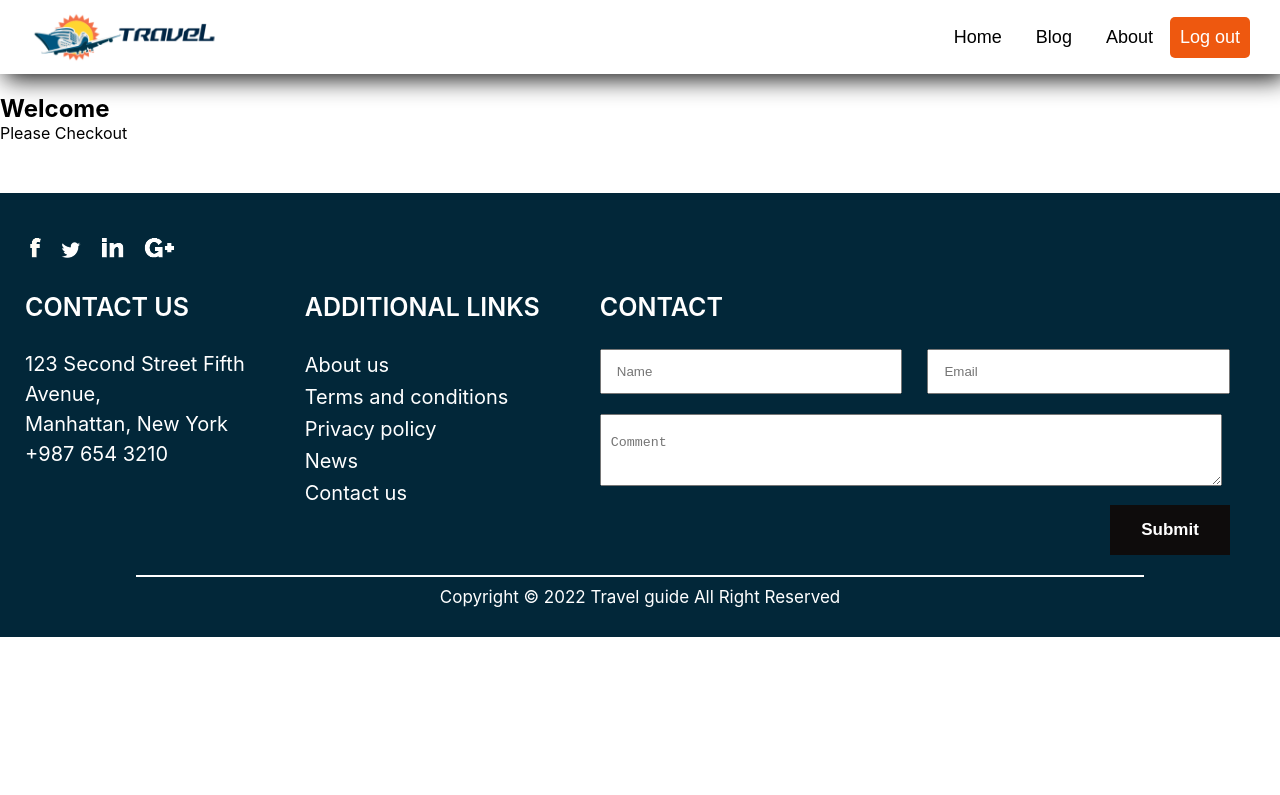
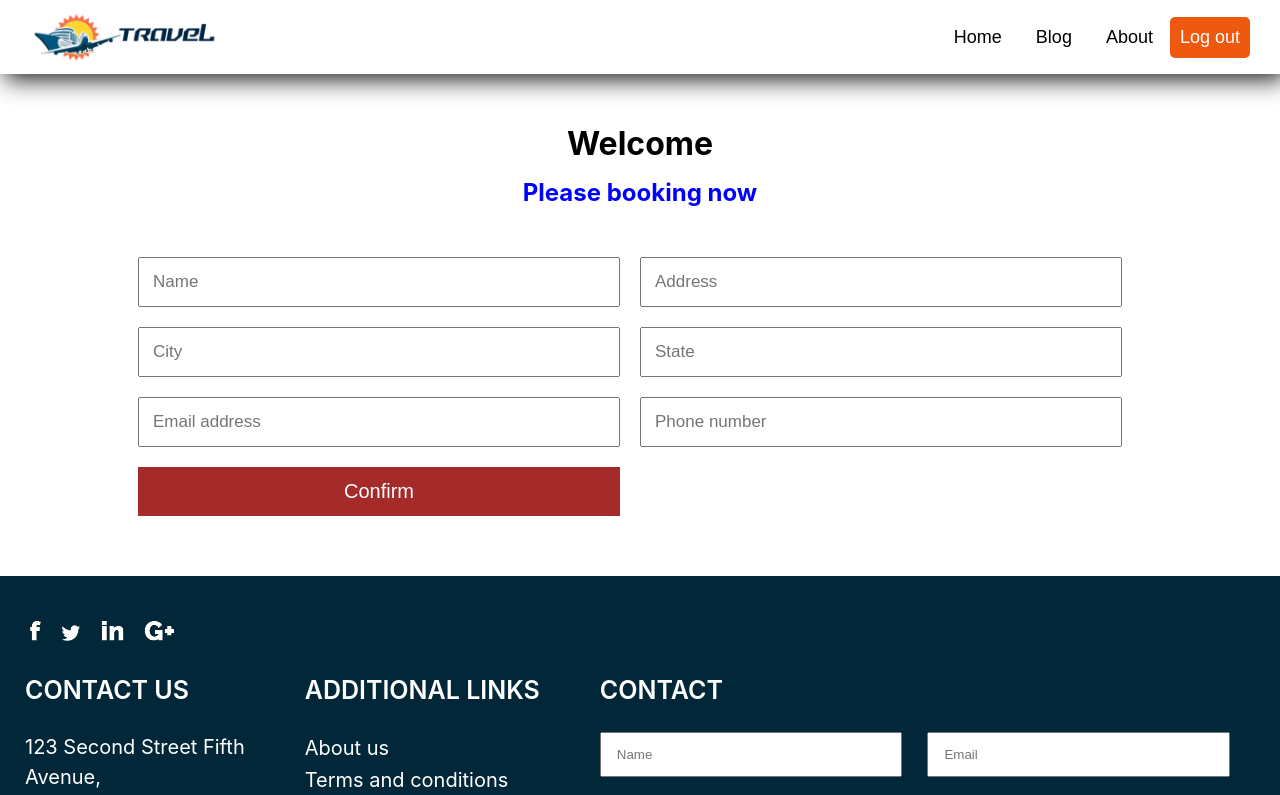
Before and after one commit to monirul360/Travel-guide, a React (Create React App) app: page /checkout in a window 1280 px wide. Shown: the top 795 px of the page. Built offline with nearby package versions, Linux system fonts and the light colour scheme; no server answers; sample sign-in values are in the browser's storage.

Commit message:
checkout page complate

```diff
--- a/src/Page/Checkout/Checkout.css
+++ b/src/Page/Checkout/Checkout.css
@@ -0,0 +1,44 @@
+.bookin {
+    margin-top: 30px;
+    padding: 20px;
+    text-align: center;
+}
+
+.bookin h2 {
+    font-size: 24px;
+    color: blue;
+    margin-top: 15px;
+}
+
+.bookin-from {
+    width: 80%;
+    margin: 20px auto;
+}
+
+.bookin-from input {
+    width: calc(50% - 30px);
+    padding: 13px;
+    margin: 10px 10px;
+    outline: none;
+    font-size: 17px;
+}
+
+.bookin-from input[type=submit] {
+    background-color: brown;
+    color: white;
+    border: none;
+    font-size: 20px;
+    font-family: Arial, Helvetica, sans-serif;
+    cursor: pointer;
+}
+
+/* ==========responsive code  */
+@media (max-width:576px) {
+    .bookin-from input {
+        width: 100%;
+        padding: 13px;
+        margin: 10px auto;
+        outline: none;
+        font-size: 17px;
+    }
+}
--- a/src/Page/Checkout/Checkout.js
+++ b/src/Page/Checkout/Checkout.js
@@ -1,10 +1,30 @@
 import React from 'react';
-
+import { toast, ToastContainer } from 'react-toastify';
+import 'react-toastify/dist/ReactToastify.css';
+import './Checkout.css';
 const Checkout = () => {
+    const confirm = e => {
+        e.preventDefault();
+        toast("Thank you for booking");
+    }
     return (
         <div>
-            <h2>Welcome</h2>
-            <p>Please Checkout</p>
+            <div className="bookin">
+                <h1>Welcome</h1>
+                <h2>Please booking now</h2>
+            </div>
+            <div className="bookin-from">
+                <form onSubmit={confirm}>
+                    <input type="text" name="" placeholder='Name' id="" required />
+                    <input type="text" name="" placeholder='Address' id="" required />
+                    <input type="text" name="" placeholder='City' id="" required />
+                    <input type="text" placeholder='State' required />
+                    <input type="email" name="" placeholder='Email address' id="" required />
+                    <input type="number" name="" placeholder='Phone number' id="" required />
+                    <input type="submit" value="Confirm" />
+                </form>
+                <ToastContainer />
+            </div>
         </div>
     );
 };
--- a/src/Page/Login/Login.js
+++ b/src/Page/Login/Login.js
@@ -4,7 +4,6 @@ import { Link, useLocation, useNavigate } from 'react-router-dom';
 import { toast, ToastContainer } from 'react-toastify';
 import 'react-toastify/dist/ReactToastify.css';
 import auth from '../../firebase';
-import Loading from '../Loading/Loading';
 import Social from '../Social/Social';
 import './Login.css';
 const Login = () => {
```
